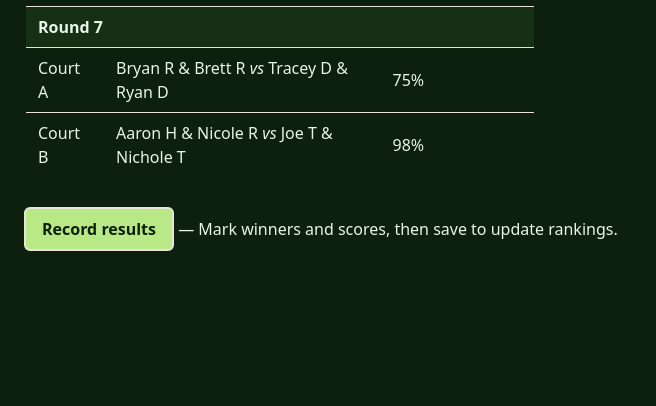
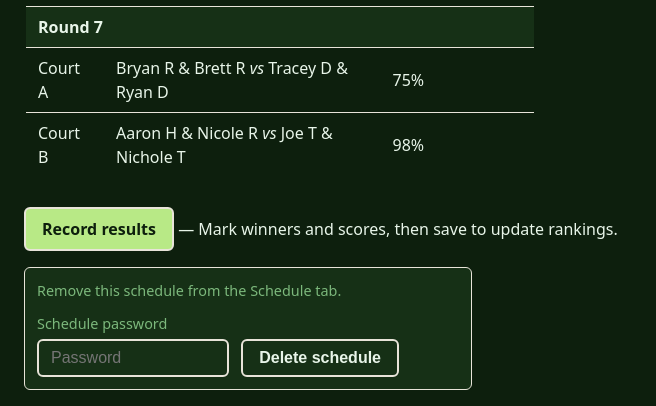
Before and after one commit to Brue33/pickleball-scheduler, a Flask app: page /schedule in a window 1280 px wide. Shown: the part 1362-1768 px from the top of the page, without its empty margins (0-656 px from the left). Before the commit the page ends 1613 px from the top, so only its background shows below. Run offline with Flask 2, Linux system fonts and the light colour scheme.

Commit message:
delete schedule option

```diff
--- a/app.py
+++ b/app.py
@@ -567,6 +567,23 @@
         DRAFT_SCHEDULE_FILE.unlink()
 
 
+def clear_published_schedule():
+    """Remove published weekly schedule file."""
+    if PUBLISHED_SCHEDULE_FILE.exists():
+        PUBLISHED_SCHEDULE_FILE.unlink()
+
+
+def clear_drop_in_schedule():
+    """Remove published drop-in schedule file."""
+    if DROP_IN_SCHEDULE_FILE.exists():
+        DROP_IN_SCHEDULE_FILE.unlink()
+
+
+def _require_schedule_password():
+    """Return True if request form password matches schedule password."""
+    return request.form.get("password", "").strip() == SCHEDULE_PASSWORD
+
+
 def _prob_value(e, default=0.5):
     """Return prob from a schedule entry as float; use default if missing/invalid."""
     p = e.get("prob", default)
@@ -979,6 +996,34 @@
         add_round_court_and_bye=add_round_court_and_bye,
     )
     return jsonify(response)
+
+
+@app.route("/schedule/delete-published", methods=["POST"])
+def schedule_delete_published():
+    """Remove this week's published schedule (schedule password)."""
+    if not _require_schedule_password():
+        flash("Incorrect password.", "error")
+        return redirect(url_for("schedule"))
+    if not load_published_schedule() and not PUBLISHED_SCHEDULE_FILE.exists():
+        flash("No published schedule to delete.", "error")
+        return redirect(url_for("schedule"))
+    clear_published_schedule()
+    flash("Published schedule deleted.", "success")
+    return redirect(url_for("schedule"))
+
+
+@app.route("/schedule/delete-drop-in", methods=["POST"])
+def schedule_delete_drop_in():
+    """Remove the drop-in schedule (schedule password)."""
+    if not _require_schedule_password():
+        flash("Incorrect password.", "error")
+        return redirect(url_for("schedule"))
+    if not load_drop_in_schedule() and not DROP_IN_SCHEDULE_FILE.exists():
+        flash("No drop-in schedule to delete.", "error")
+        return redirect(url_for("schedule"))
+    clear_drop_in_schedule()
+    flash("Drop-in schedule deleted.", "success")
+    return redirect(url_for("schedule"))
 
 
 @app.route("/schedule", methods=["GET"])
--- a/rankings.json
+++ b/rankings.json
@@ -1 +1 @@
-{"Aaron H":1189.0,"Brett R":1407.0,"Bryan R":1497.0,"Cailin M":1300,"Casey T":1000,"Dom C":1300,"Jimmy S":1200,"Joe T":1018.0,"John R":1400,"Megan R":1300,"Nichole T":999.0,"Nicole R":1501.0,"Ruth R":1200,"Ryan D":1494.0,"Tracey D":1195.0}
+{"Aaron H":1189.0,"Brett R":1407.0,"Bryan R":1497.0,"Cailin M":1300,"Casey T":1000,"Dom C":1300,"Jimmy S":1196,"Joe T":1018.0,"John R":1400,"Megan R":1400,"Nichole T":999.0,"Nicole R":1501.0,"Ruth R":1200,"Ryan D":1494.0,"Tracey D":1195.0}
--- a/templates/generate.html
+++ b/templates/generate.html
@@ -104,10 +104,10 @@
       </p>
     </form>
     <p style="margin-top: 1rem;">
-      <form method="post" action="{{ url_for('generate_regenerate') }}" style="display: inline;">
-        <button type="submit" class="btn-secondary">Regenerate</button>
+      <form method="post" action="{{ url_for('generate_regenerate') }}" style="display: inline;" onsubmit="return confirm('Delete this draft and start over?');">
+        <button type="submit" class="btn-secondary">Delete draft</button>
       </form>
-      — Clear draft and change players or options, then generate again.
+      — Clear the draft and generate a new schedule.
     </p>
 
     <div id="schedule-difficulty-modal" class="rating-gain-modal" hidden aria-hidden="true">
--- a/templates/schedule.html
+++ b/templates/schedule.html
@@ -38,6 +38,12 @@
       <a href="{{ url_for('schedule_record_results') }}" class="btn">Record results</a>
       — Mark winners and scores, then save to update rankings.
     </p>
+    <form method="post" action="{{ url_for('schedule_delete_published') }}" style="margin-top: 1rem; padding: 0.75rem; background: var(--surface); border: 1px solid var(--court-line); border-radius: 6px; max-width: 28rem;" onsubmit="return confirm('Delete this week\'s published schedule?');">
+      <p style="margin: 0 0 0.5rem 0; font-size: 0.9rem; color: var(--muted);">Remove this schedule from the Schedule tab.</p>
+      <label for="delete_published_password">Schedule password</label>
+      <input type="password" id="delete_published_password" name="password" placeholder="Password" style="max-width: 12rem; margin-right: 0.5rem;">
+      <button type="submit" class="btn btn-secondary" style="margin-top: 0.25rem;">Delete schedule</button>
+    </form>
 
     <div id="rating-gain-modal" class="rating-gain-modal" hidden aria-hidden="true">
       <div class="rating-gain-backdrop" aria-label="Close"></div>
@@ -102,6 +108,12 @@
       <a href="{{ url_for('schedule_record_results', schedule='drop_in') }}" class="btn">Record results (drop-in)</a>
       — Mark winners and scores for the drop-in schedule.
     </p>
+    <form method="post" action="{{ url_for('schedule_delete_drop_in') }}" style="margin-top: 1rem; padding: 0.75rem; background: var(--surface); border: 1px solid var(--court-line); border-radius: 6px; max-width: 28rem;" onsubmit="return confirm('Delete the drop-in schedule?');">
+      <p style="margin: 0 0 0.5rem 0; font-size: 0.9rem; color: var(--muted);">Remove the drop-in schedule from this page.</p>
+      <label for="delete_drop_in_password">Schedule password</label>
+      <input type="password" id="delete_drop_in_password" name="password" placeholder="Password" style="max-width: 12rem; margin-right: 0.5rem;">
+      <button type="submit" class="btn btn-secondary" style="margin-top: 0.25rem;">Delete drop-in schedule</button>
+    </form>
   {% endif %}
 
   {% if not player_list %}
```
